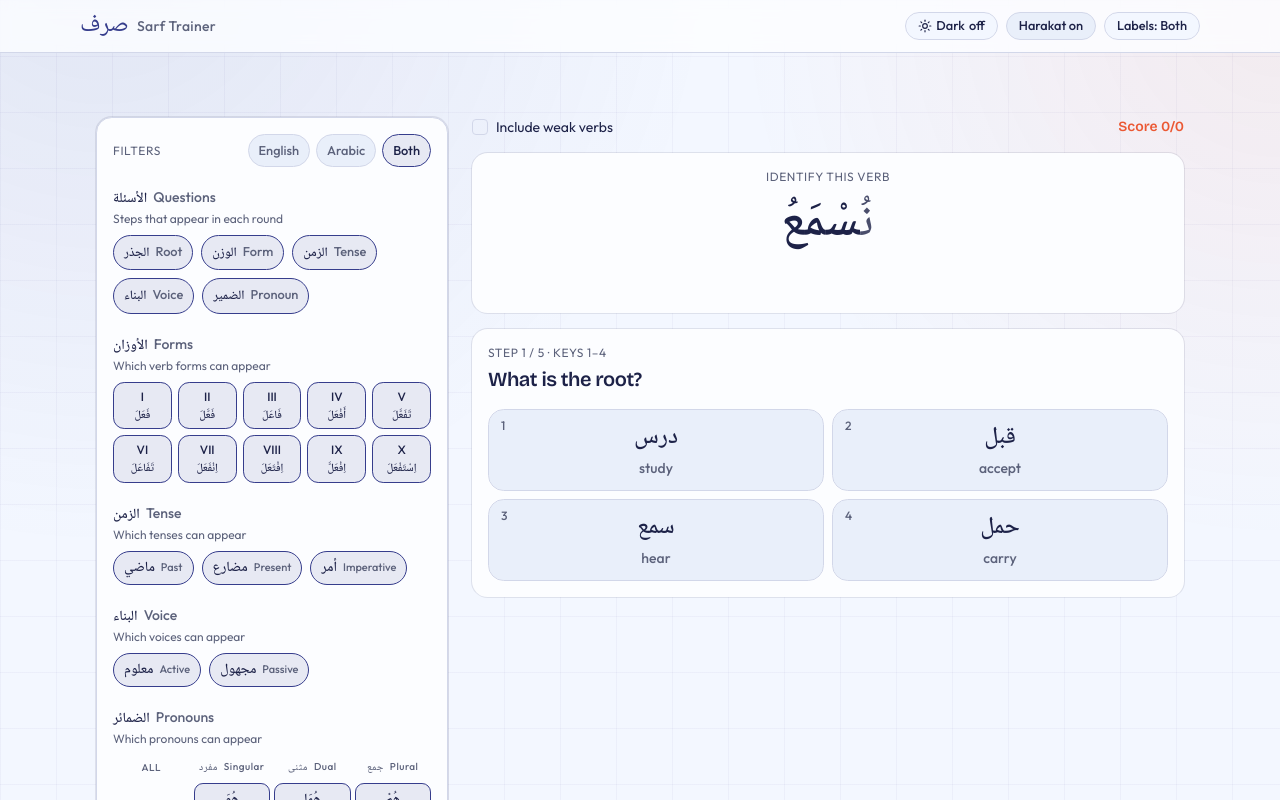
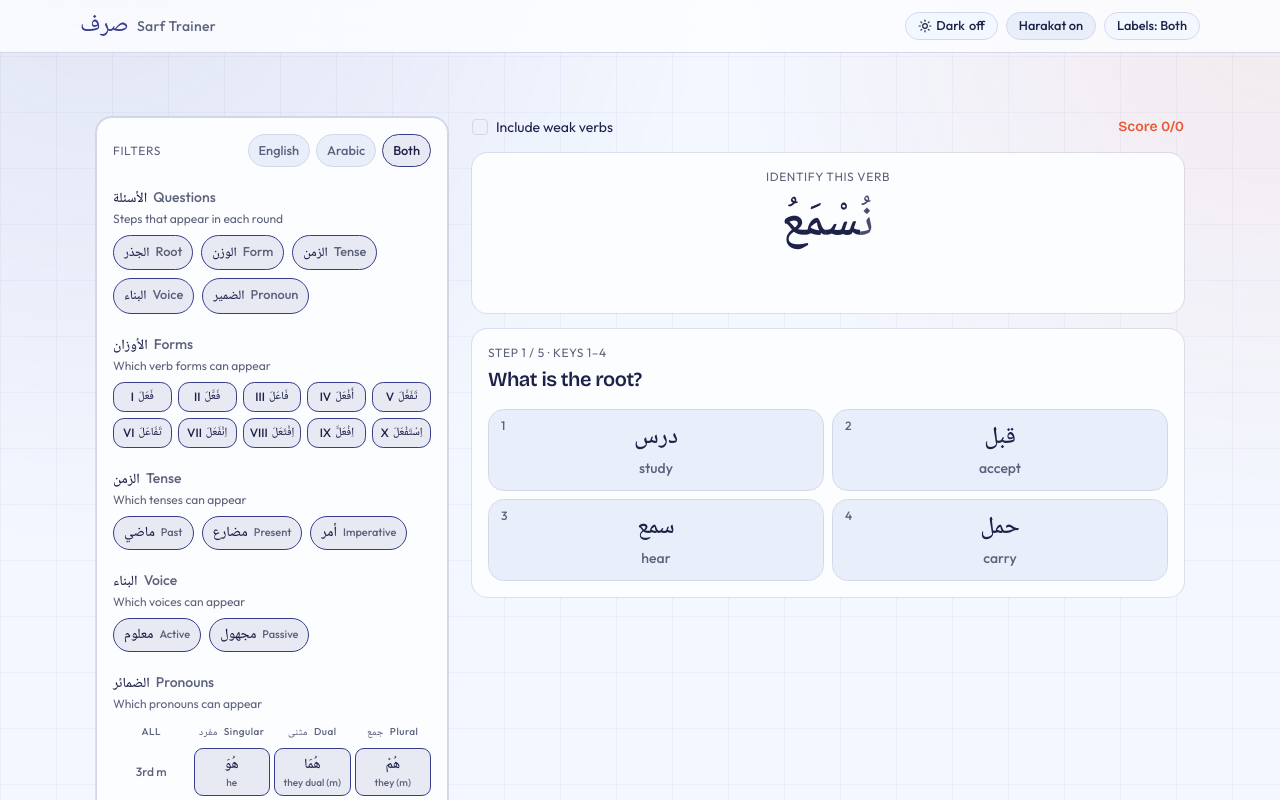
Before and after one commit to sbakht/sarf, a Next.js app: page / in a window 1280 px wide. Shown: the top 800 px of the page. Built offline with nearby package versions, Linux system fonts and the light colour scheme.

Commit message:
Lay form filter tiles out in a horizontal row with gap.
Co-authored-by: Cursor <cursoragent@cursor.com>

```diff
--- a/app/quiz/QuizFilters.tsx
+++ b/app/quiz/QuizFilters.tsx
@@ -286,7 +286,7 @@ export function QuizFilters({
                       : `Form ${meta.roman} · ${meta.waznPast}`
                 }
                 onClick={() => onToggleForm(form)}
-                className="px-0"
+                className="flex-row gap-1 px-1"
               >
                 {showEnglish(labelMode) ? meta.roman : null}
                 {showArabic(labelMode) ? (
```
